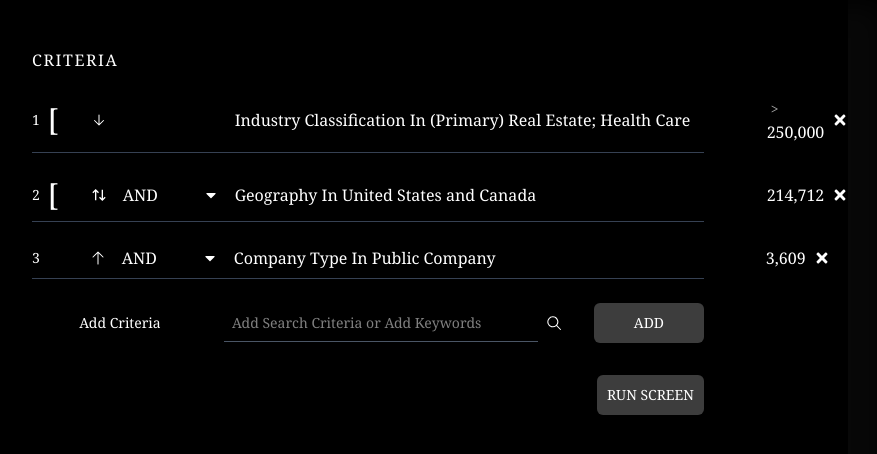
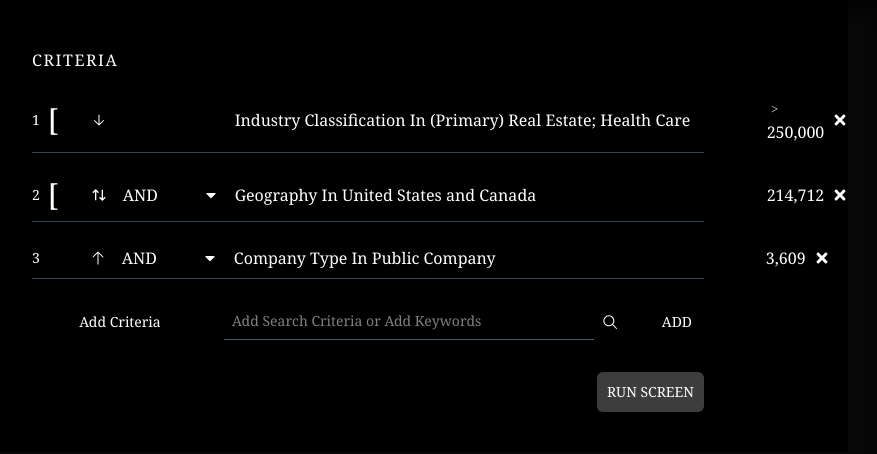
Before and after one commit to hamadhussain/NextJs-UI, a Next.js app: page /Criteria in a window 1280 px wide. Shown: the top 454 px of the page, without its empty margins (112-989 px from the left). Built offline with nearby package versions, Linux system fonts and the light colour scheme.

Commit message:
Update page.jsx

```diff
--- a/src/app/Criteria/page.jsx
+++ b/src/app/Criteria/page.jsx
@@ -207,7 +207,7 @@ export default function Home() {
           <GoSearch />
         </div>
         <div className="pl-4">
-          <button className="addButton px-3 py-1 text-sm">
+          <button className=" px-3 py-1 text-sm">
             ADD
           </button>
         </div>
```
